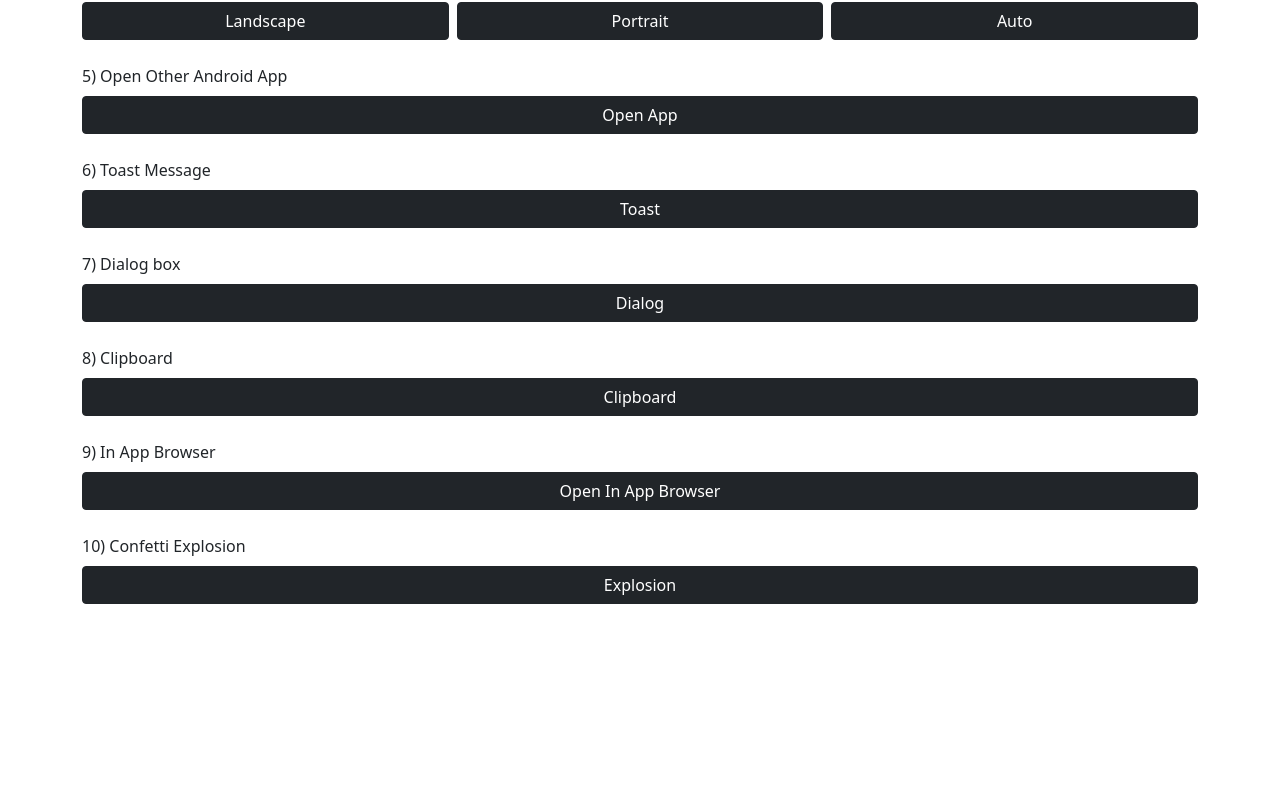
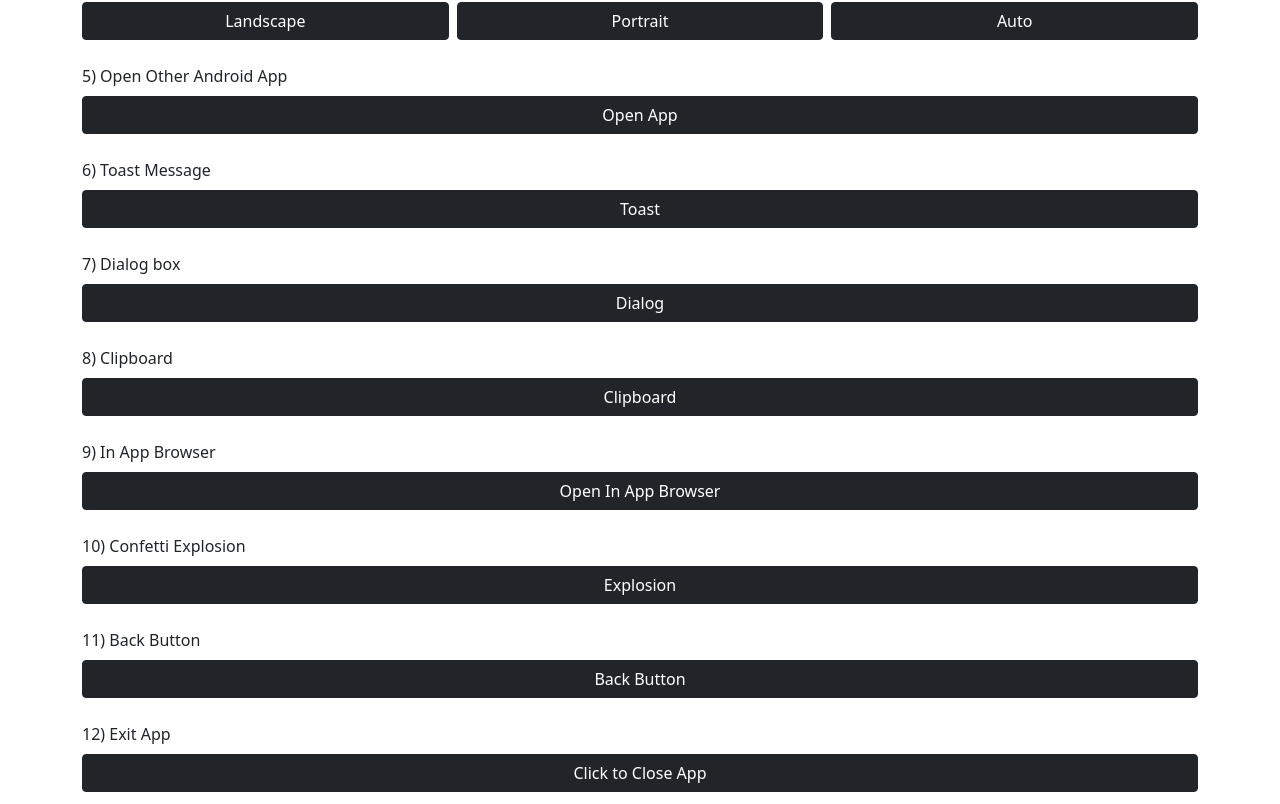
Before and after one commit to irshad/IA-POC, a Svelte app: page / in a window 1280 px wide. Shown: the part 398-1202 px from the top of the page. Before the commit the page ends 1014 px from the top, so only its background shows below. Built offline with nearby package versions, Linux system fonts and the light colour scheme.

Commit message:
Hardware back button & Exit app

```diff
--- a/package.json
+++ b/package.json
@@ -20,6 +20,7 @@
   "dependencies": {
     "@capacitor-community/text-to-speech": "^2.0.1",
     "@capacitor/android": "^4.2.0",
+    "@capacitor/app": "^4.1.1",
     "@capacitor/browser": "^4.0.1",
     "@capacitor/camera": "^4.1.1",
     "@capacitor/cli": "^4.2.0",
--- a/src/App.svelte
+++ b/src/App.svelte
@@ -9,6 +9,8 @@
   import Clipboard from "./components/Clipboard.svelte";
   import InAppBrowser from "./components/InAppBrowser.svelte";
   import ConfettiExplosion from "./components/ConfettiExplosion.svelte";
+  import BackButton from "./components/BackButton.svelte";
+  import ExitApp from "./components/ExitApp.svelte";
 </script>
 
 <main class="container">
@@ -22,6 +24,8 @@
   <Clipboard/>
   <InAppBrowser />
   <ConfettiExplosion />
+  <BackButton />
+  <ExitApp />
 </main>
 
 <style>
--- /dev/null
+++ b/src/components/BackButton.svelte
@@ -0,0 +1,19 @@
+<script>
+  import { App } from "@capacitor/app";
+
+  App.addListener('backButton',() => {
+    checkBackButton();
+  });
+
+  const checkBackButton = async () => {
+    alert("Hardware back button pressed Irshad");
+  };
+</script>
+
+<div class="poc-section">
+  <p>11) Back Button</p>
+  <button class="btn btn-dark mt-2" on:click={checkBackButton}> Back Button </button>
+</div>
+
+<style>
+</style>
--- /dev/null
+++ b/src/components/ExitApp.svelte
@@ -0,0 +1,15 @@
+<script>
+  import { App } from "@capacitor/app";
+
+  const exitApp = async () => {
+    App.exitApp()
+  };
+</script>
+
+<div class="poc-section">
+  <p>12) Exit App</p>
+  <button class="btn btn-dark mt-2" on:click={exitApp}> Click to Close App </button>
+</div>
+
+<style>
+</style>
```
Also changed, not shown: src/components/Print.svelte (added), 3 other files (tests, documents, lock files or other folders).
